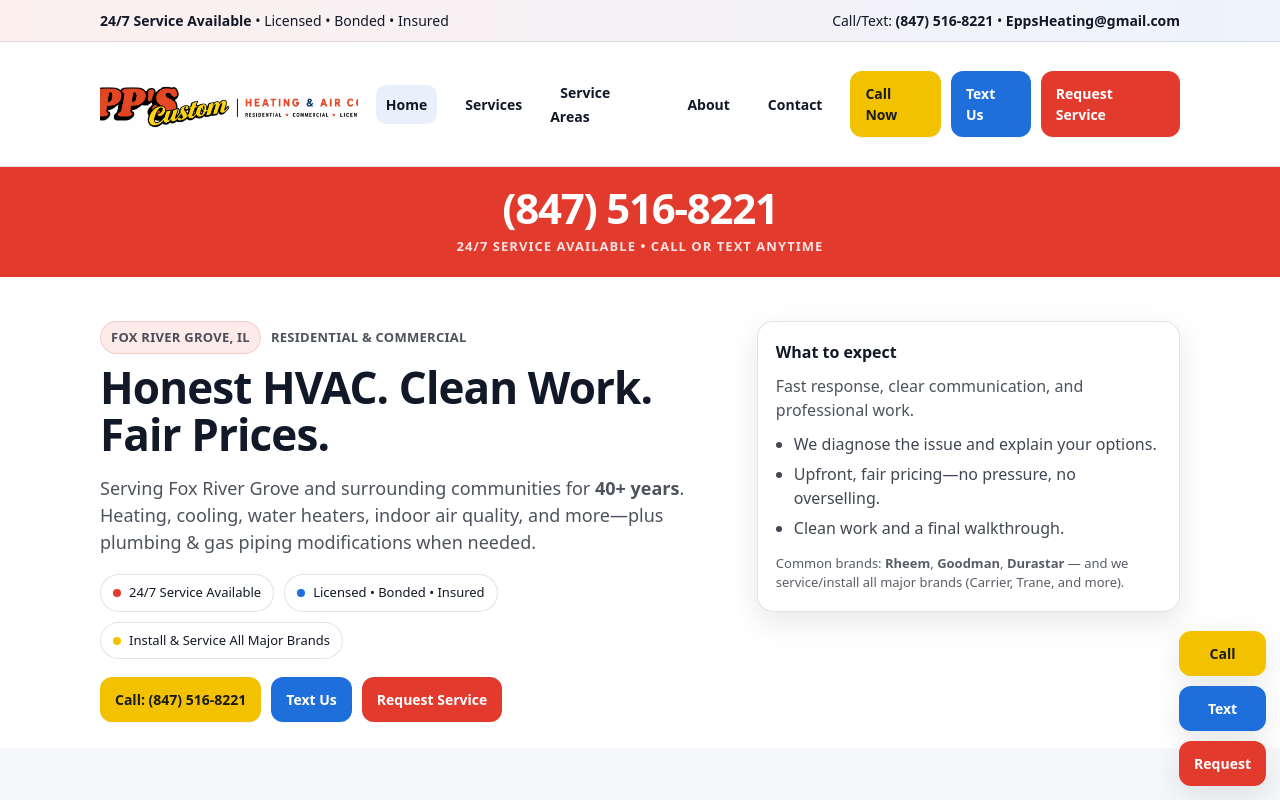
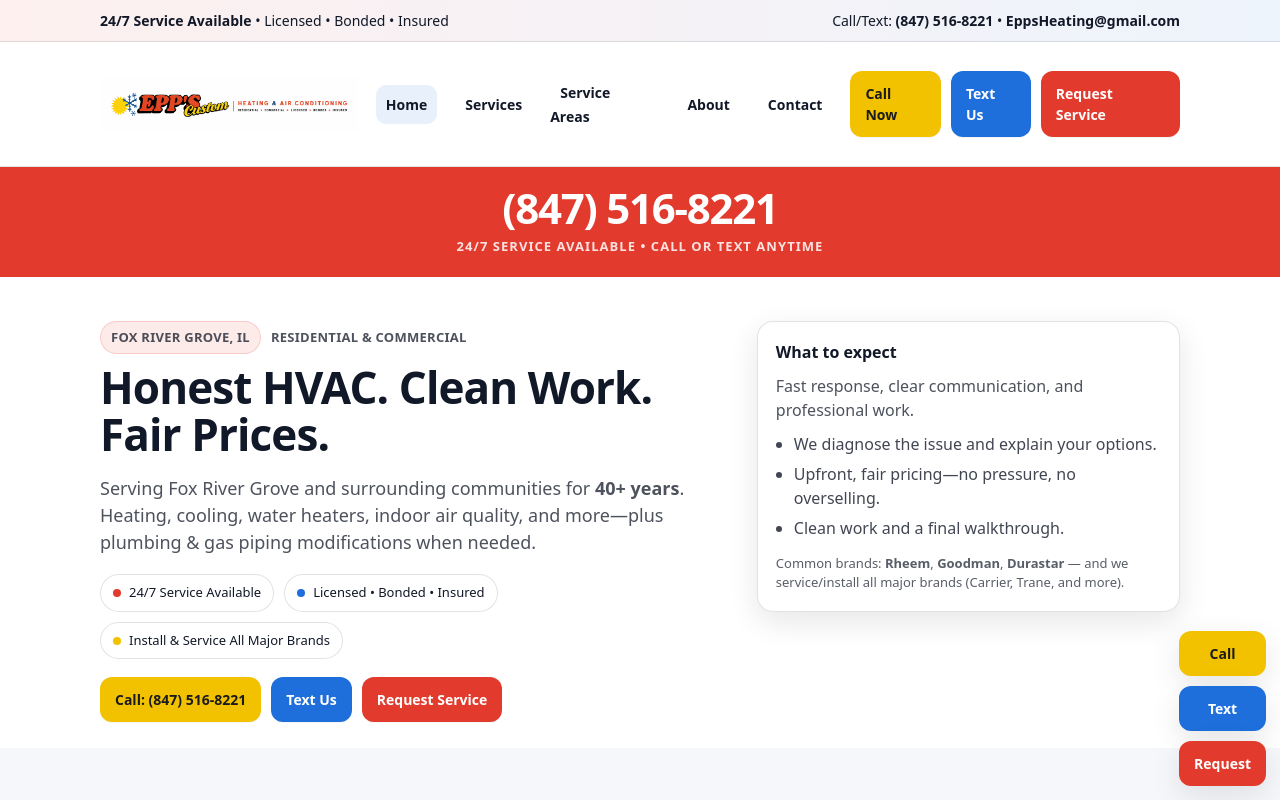
Before and after one commit to YahBOIII/eppsheating.com, a plain HTML site: page index.html in a window 1280 px wide. Shown: the top 800 px of the page. Drawn offline with Linux system fonts and the light colour scheme.

Commit message:
Change object-fit from cover to contain for brandmark

```diff
--- a/assets/styles.css
+++ b/assets/styles.css
@@ -102,7 +102,7 @@ header{
   width:100%;
   height:100%;
   display:block;
-  object-fit:cover;     /* fill rectangle (crop if needed) */
+  object-fit:contain;     /* fill rectangle (crop if needed) */
   object-position:center;
 }
 
```
